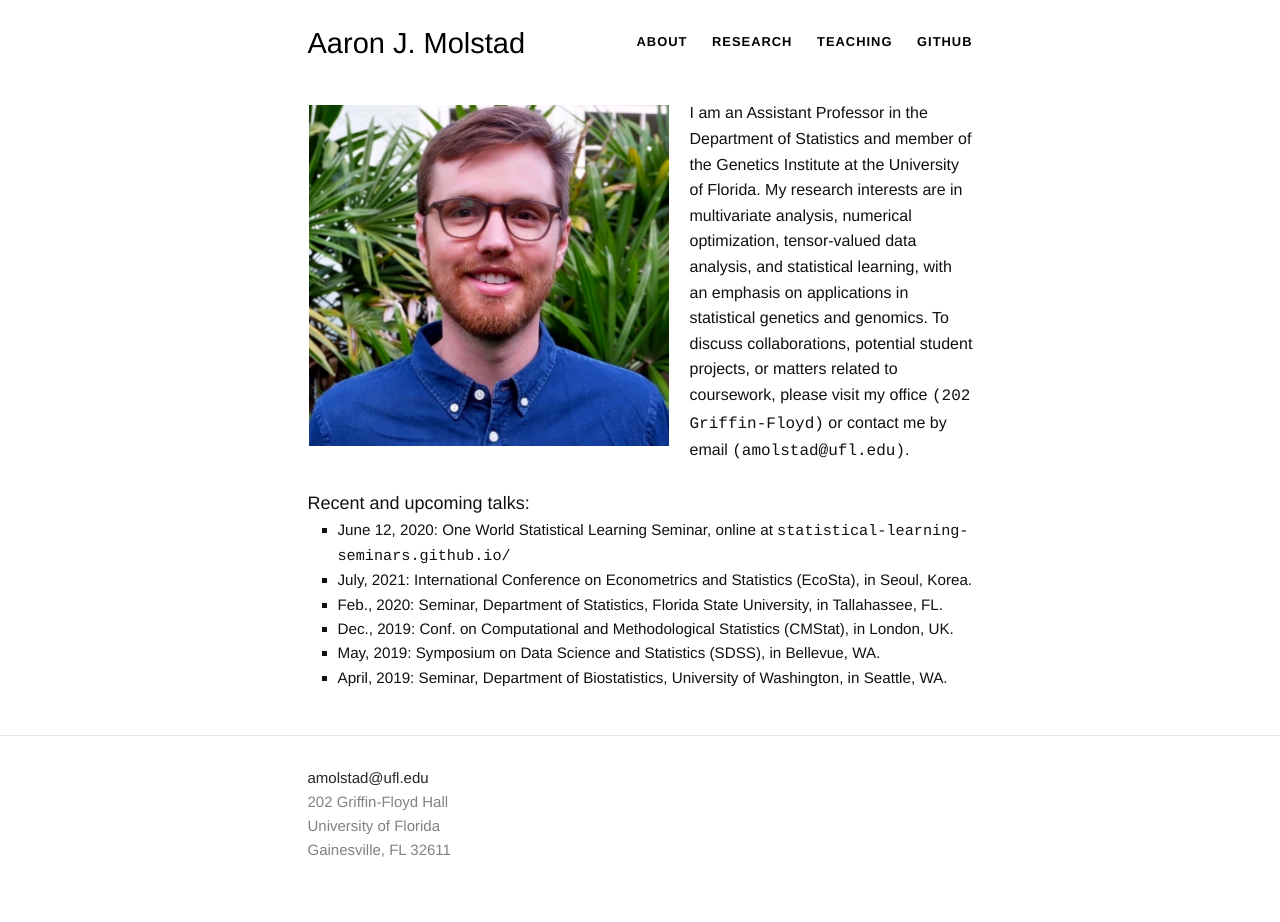
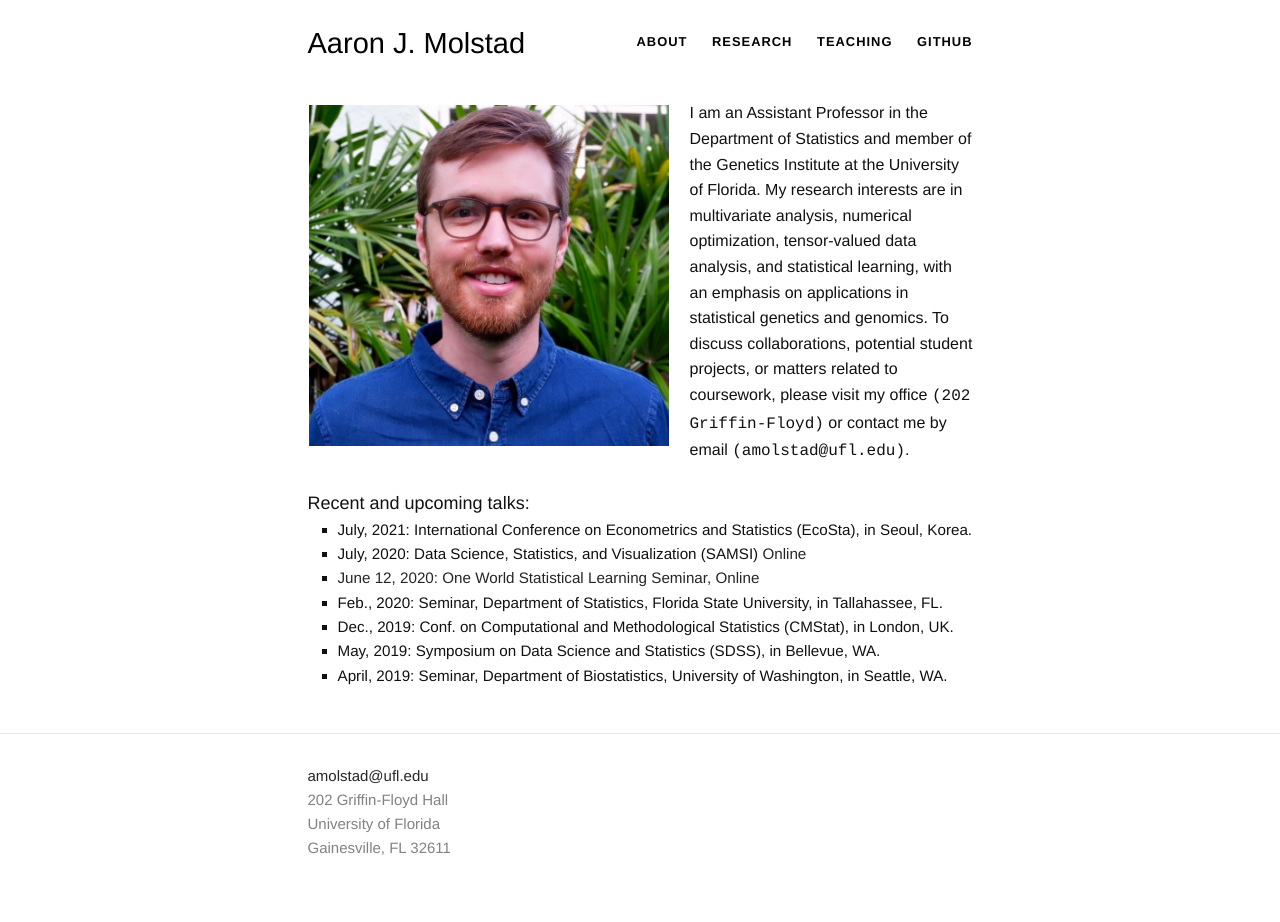
Before and after one commit to ajmolstad/ajmolstad.github.io, a Jekyll site: the page built from index.html, in a window 1280 px wide. Built offline with Jekyll 4.4.1, drawn with Linux system fonts in a browser that asks for light colours.

Commit message:
Update index.html

```diff
--- a/index.html
+++ b/index.html
@@ -43,8 +43,9 @@
 <br>
 <font size="4">Recent and upcoming talks: </font>
 <ul style="list-style-type:square;">
-<li> June 12, 2020: One World Statistical Learning Seminar, online at <font style="font-family:courier">statistical-learning-seminars.github.io/</font> </li>
 <li> July, 2021: International Conference on Econometrics and Statistics (EcoSta), in Seoul, Korea.  </li>
+<li> July, 2020: Data Science, Statistics, and Visualization (SAMSI) <a href="https://www.samsi.info/programs-and-activities/research-workshops/2020-data-science-statistics-and-visualisation-conference-july-29-31-2020/"> Online <a/> </li>
+<li> June 12, 2020: One World Statistical Learning Seminar, <a href="https://statistical-learning-seminars.github.io"> Online</a> </li>
 <!-- <li> May, 2020: Statistical Learning and Data Science Conference (SLDS), in Irvine, CA. </li> -->
 <li> Feb., 2020: Seminar, Department of Statistics, Florida State University, in Tallahassee, FL. </li>
 <li> Dec., 2019: Conf. on Computational and Methodological Statistics (CMStat), in London, UK. </li>
```
